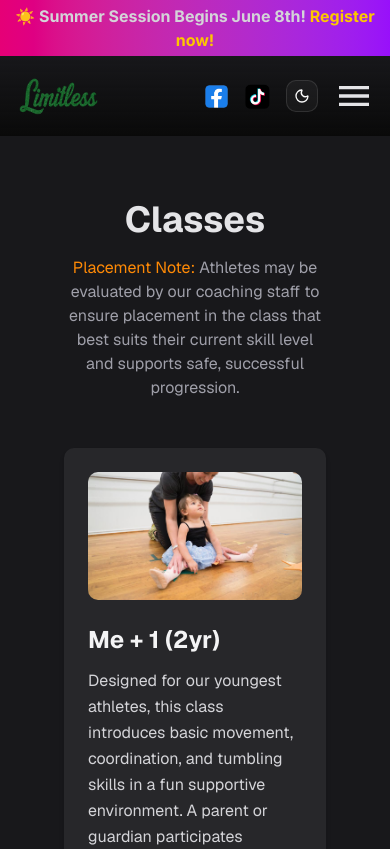
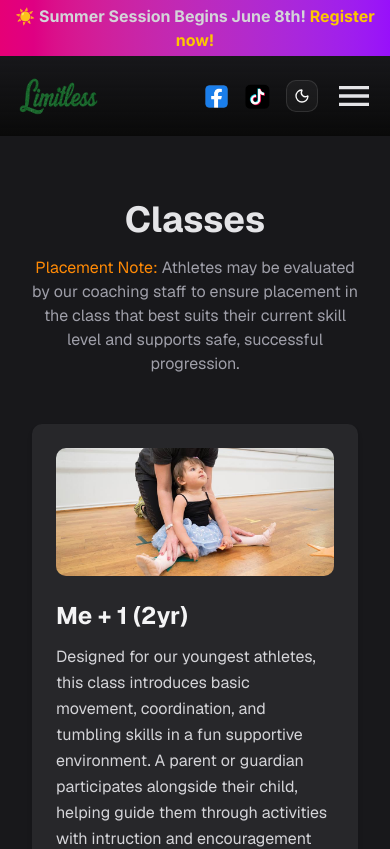
Before and after one commit to ApexMC/fusionlcc, a Next.js app: page /classes in a window 390 px wide. Shown: the top 849 px of the page. Built offline with nearby package versions, Linux system fonts and the light colour scheme.

Commit message:
updated horizontal padding on main container of classes

```diff
--- a/app/classes/page.tsx
+++ b/app/classes/page.tsx
@@ -12,7 +12,7 @@ import ClassCard from "@/components/classes/class_card";
 export default function ClassSchedules() {
   return (
     <div className="flex flex-col flex-1 items-center justify-center bg-zinc-100 dark:bg-zinc-900 font-sans">
-      <main className="flex min-h-[50vh] flex-1 w-full flex-col items-center py-16 px-16 justify-center bg-zinc-100 dark:bg-zinc-900">
+      <main className="flex min-h-[50vh] flex-1 w-full flex-col items-center py-16 px-8 md:px-16 justify-center bg-zinc-100 dark:bg-zinc-900">
         <h1 className="text-4xl font-bold text-zinc-800 dark:text-zinc-200 text-center mx-auto">
           Classes
         </h1>
```
